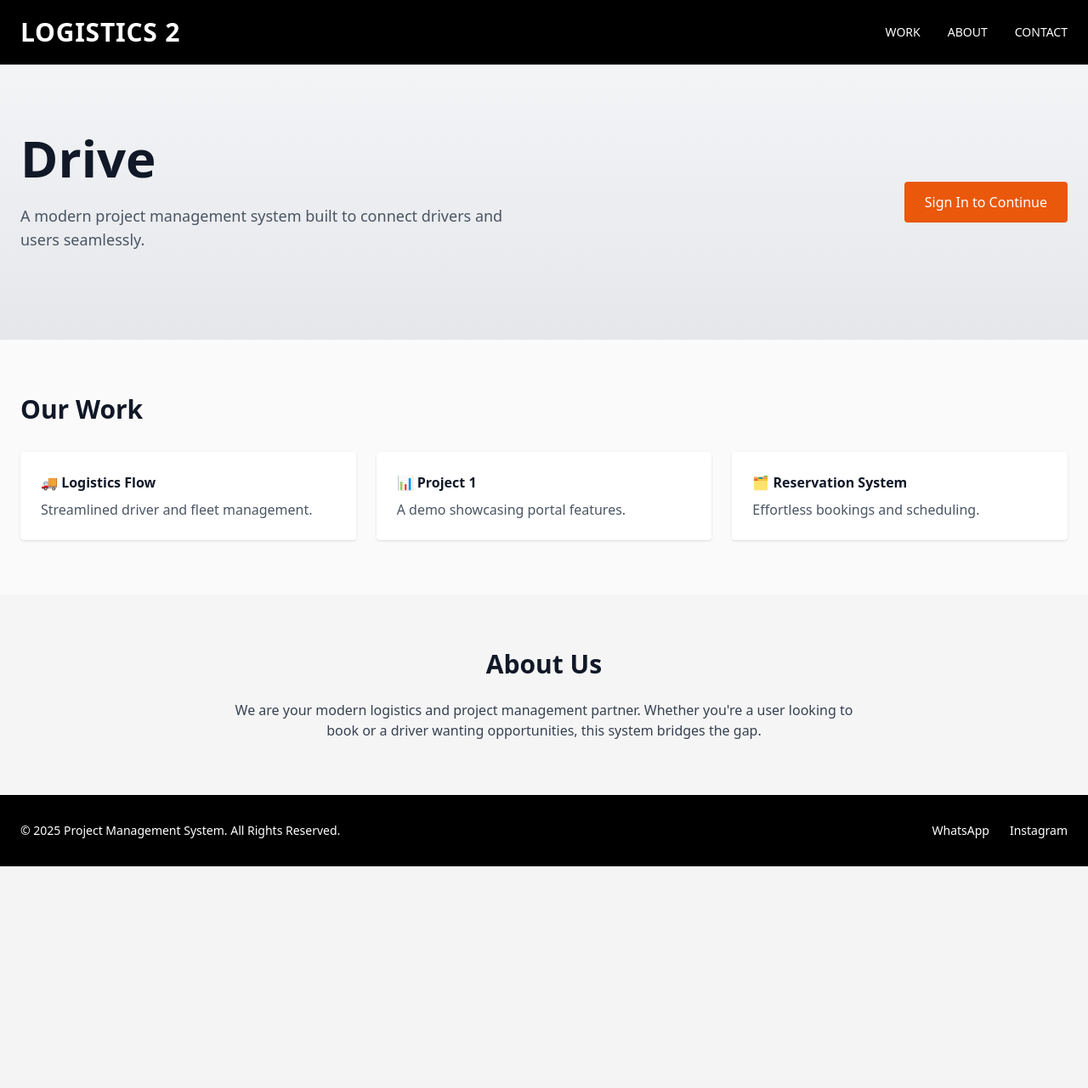
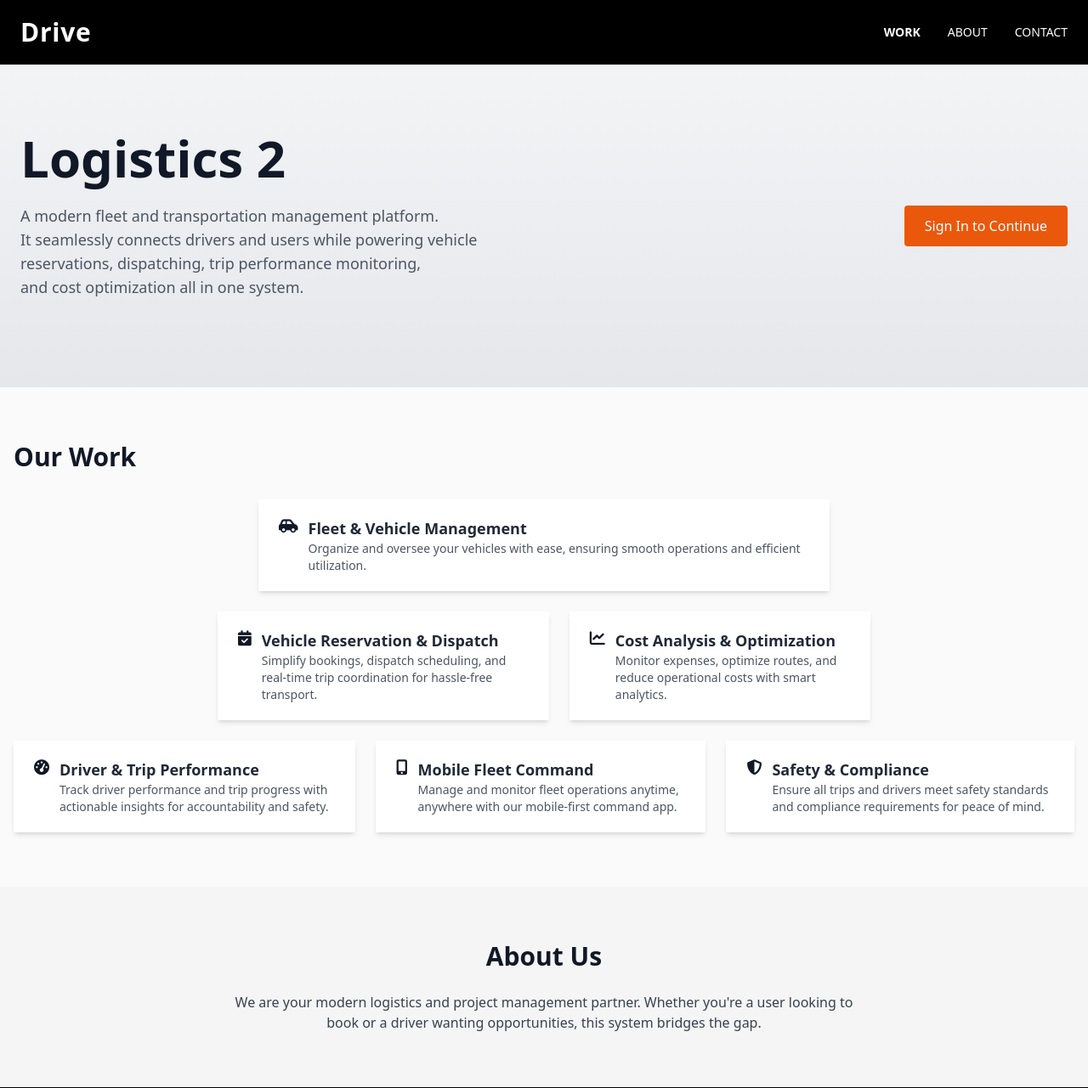
Before and after one commit to euonoia/project-management, a PHP site: page / in a window 1280 px wide. Shown: the top 1281 px of the page at 85% size. Before the commit the page ends 1020 px from the top, so only its background shows below. Run offline with PHP 8.4, Linux system fonts and the light colour scheme.

Commit message:
initial commit

```diff
--- /dev/null
+++ b/logistics2/index.js
@@ -0,0 +1,47 @@
+// Professional scroll animations for "Our Work" cards and section
+
+document.addEventListener("DOMContentLoaded", function () {
+  // Animate section title
+  const workSection = document.getElementById("work");
+  const workTitle = workSection.querySelector("h3");
+  workTitle.classList.add("opacity-0", "translate-x-[-40px]", "transition-all", "duration-700");
+
+  // Animate cards
+  const cards = workSection.querySelectorAll(".bg-white.rounded-xl.shadow-md");
+  cards.forEach(card => {
+    card.classList.add("opacity-0", "translate-y-8", "transition-all", "duration-700");
+  });
+
+  // Intersection Observer for fade-in effect
+  const observer = new IntersectionObserver((entries) => {
+    entries.forEach(entry => {
+      if (entry.isIntersecting) {
+        if (entry.target === workTitle) {
+          workTitle.classList.remove("opacity-0", "translate-x-[-40px]");
+          workTitle.classList.add("opacity-100", "translate-x-0");
+        } else {
+          entry.target.classList.remove("opacity-0", "translate-y-8");
+          entry.target.classList.add("opacity-100", "translate-y-0");
+        }
+      }
+    });
+  }, { threshold: 0.2 });
+
+  observer.observe(workTitle);
+  cards.forEach(card => observer.observe(card));
+
+  // Optional: highlight nav when section is in view
+  const navLinks = document.querySelectorAll("nav a[href='#work']");
+  const highlightNav = new IntersectionObserver((entries) => {
+    entries.forEach(entry => {
+      navLinks.forEach(link => {
+        if (entry.isIntersecting) {
+          link.classList.add("text-blue-600", "font-bold");
+        } else {
+          link.classList.remove("text-blue-600", "font-bold");
+        }
+      });
+    });
+  }, { threshold: 0.5 });
+  highlightNav.observe(workSection);
+});
--- a/logistics2/index.php
+++ b/logistics2/index.php
@@ -18,7 +18,7 @@
   <!-- Header -->
   <header class="bg-black text-white">
     <div class="container mx-auto flex justify-between items-center px-6 py-5">
-      <h1 class="text-3xl font-extrabold tracking-wide">LOGISTICS 2</h1>
+      <h1 class="text-3xl font-extrabold tracking-wide">Drive</h1>
       <nav class="flex gap-8 text-sm uppercase">
         <a href="#work" class="hover:text-gray-300">Work</a>
         <a href="#about" class="hover:text-gray-300">About</a>
@@ -40,10 +40,12 @@
      <!-- Left content (headline + description) -->
 <div class="text-center md:text-left">
   <h2 class="text-5xl md:text-6xl font-extrabold mb-6">
-    Drive
+    Logistics 2
   </h2>
   <p class="max-w-xl text-lg text-gray-600 mb-6">
-    A modern project management system built to connect drivers and users seamlessly.
+     A modern fleet and transportation management platform.
+  <br> It seamlessly connects drivers and users while powering vehicle reservations,
+  dispatching, trip performance monitoring, <br>and cost optimization all in one system.
   </p>
 
   <div class="flex flex-col sm:flex-row gap-4 justify-center md:justify-start">
@@ -86,26 +88,109 @@
     </div>
   </section>
 
-  <!-- Work -->
-  <section id="work" class="py-16">
-    <div class="container mx-auto px-6">
-      <h3 class="text-3xl font-bold mb-8">Our Work</h3>
-      <div class="grid grid-cols-1 md:grid-cols-3 gap-6">
-        <div class="p-6 bg-white rounded shadow hover:shadow-lg transition">
-          <h4 class="font-semibold mb-2">🚚 Logistics Flow</h4>
-          <p class="text-gray-600">Streamlined driver and fleet management.</p>
-        </div>
-        <div class="p-6 bg-white rounded shadow hover:shadow-lg transition">
-          <h4 class="font-semibold mb-2">📊 Project 1</h4>
-          <p class="text-gray-600">A demo showcasing portal features.</p>
-        </div>
-        <div class="p-6 bg-white rounded shadow hover:shadow-lg transition">
-          <h4 class="font-semibold mb-2">🗂 Reservation System</h4>
-          <p class="text-gray-600">Effortless bookings and scheduling.</p>
+
+<!-- Balanced "Our Work" section: left-aligned title, pyramid layout, consistent card size, better spacing -->
+<section id="work" class="py-16 bg-gradient-to-br from-gray-50 to-gray-100">
+  <div class="container mx-auto px-4">
+    <h3 class="text-3xl md:text-4xl font-extrabold mb-8 text-left text-gray-900 tracking-tight">
+      Our Work
+    </h3>
+    <!-- Pyramid layout -->
+<div class="flex flex-col items-start gap-6">
+  <!-- Top row: 1 card -->
+  <div class="w-full max-w-2xl mx-auto">
+    <div class="bg-white px-6 py-5 rounded-xl shadow-md border border-gray-100 flex items-start gap-3 h-full">
+      <span class="inline-block bg-blue-100 text-blue-600 rounded-full p-3 shrink-0">
+        <i class="fa-solid fa-car-side text-lg"></i>
+      </span>
+      <div>
+        <h4 class="text-lg font-semibold text-gray-800 mb-1">Fleet & Vehicle Management</h4>
+        <p class="text-gray-600 text-sm">
+          Organize and oversee your vehicles with ease, ensuring smooth operations and efficient utilization.
+        </p>
+      </div>
+    </div>
+  </div>
+
+  <!-- Middle row: 2 cards -->
+<div class="flex flex-col md:flex-row gap-6 w-full max-w-3xl mx-auto items-stretch">
+  <div class="flex-1 flex">
+    <div class="bg-white px-6 py-5 rounded-xl shadow-md border border-gray-100 flex items-start gap-3 h-full w-full">
+      <span class="inline-block bg-green-100 text-green-600 rounded-full p-3 shrink-0">
+        <i class="fa-solid fa-calendar-check text-lg"></i>
+      </span>
+      <div>
+        <h4 class="text-lg font-semibold text-gray-800 mb-1">Vehicle Reservation & Dispatch</h4>
+        <p class="text-gray-600 text-sm">
+          Simplify bookings, dispatch scheduling, and real-time trip coordination for hassle-free transport.
+        </p>
+      </div>
+    </div>
+  </div>
+  <div class="flex-1 flex">
+    <div class="bg-white px-6 py-5 rounded-xl shadow-md border border-gray-100 flex items-start gap-3 h-full w-full">
+      <span class="inline-block bg-orange-100 text-orange-600 rounded-full p-3 shrink-0">
+        <i class="fa-solid fa-chart-line text-lg"></i>
+      </span>
+      <div>
+        <h4 class="text-lg font-semibold text-gray-800 mb-1">Cost Analysis & Optimization</h4>
+        <p class="text-gray-600 text-sm">
+          Monitor expenses, optimize routes, and reduce operational costs with smart analytics.
+        </p>
+      </div>
+    </div>
+  </div>
+</div>
+
+
+  <!-- Bottom row: 3 cards -->
+  <div class="flex flex-col md:flex-row gap-6 w-full max-w-4xl mx-auto items-stretch">
+    <div class="flex-1">
+      <div class="bg-white px-6 py-5 rounded-xl shadow-md border border-gray-100 flex items-start gap-3 h-full">
+        <span class="inline-block bg-purple-100 text-purple-600 rounded-full p-3 shrink-0">
+          <i class="fa-solid fa-gauge-high text-lg"></i>
+        </span>
+        <div>
+          <h4 class="text-lg font-semibold text-gray-800 mb-1">Driver & Trip Performance</h4>
+          <p class="text-gray-600 text-sm">
+            Track driver performance and trip progress with actionable insights for accountability and safety.
+          </p>
         </div>
       </div>
     </div>
-  </section>
+    <div class="flex-1">
+      <div class="bg-white px-6 py-5 rounded-xl shadow-md border border-gray-100 flex items-start gap-3 h-full">
+        <span class="inline-block bg-cyan-100 text-cyan-600 rounded-full p-3 shrink-0">
+          <i class="fa-solid fa-mobile-screen-button text-lg"></i>
+        </span>
+        <div>
+          <h4 class="text-lg font-semibold text-gray-800 mb-1">Mobile Fleet Command</h4>
+          <p class="text-gray-600 text-sm">
+            Manage and monitor fleet operations anytime, anywhere with our mobile-first command app.
+          </p>
+        </div>
+      </div>
+    </div>
+    <div class="flex-1">
+      <div class="bg-white px-6 py-5 rounded-xl shadow-md border border-gray-100 flex items-start gap-3 h-full">
+        <span class="inline-block bg-pink-100 text-pink-600 rounded-full p-3 shrink-0">
+          <i class="fa-solid fa-shield-halved text-lg"></i>
+        </span>
+        <div>
+          <h4 class="text-lg font-semibold text-gray-800 mb-1">Safety & Compliance</h4>
+          <p class="text-gray-600 text-sm">
+            Ensure all trips and drivers meet safety standards and compliance requirements for peace of mind.
+          </p>
+        </div>
+      </div>
+    </div>
+  </div>
+</div>
+
+  </div>
+</section>
+
+
 
   <!-- About -->
   <section id="about" class="py-16 bg-neutral-100">
@@ -247,7 +332,7 @@
   </div>
 </div>
 
-
+<script src="index.js" defer></script>
 <!-- JS for modal -->
 <script>
   const modal = document.getElementById("authModal");
```
Also changed, not shown: logistics2/reservation/reserve.php (+36 -66 lines).
